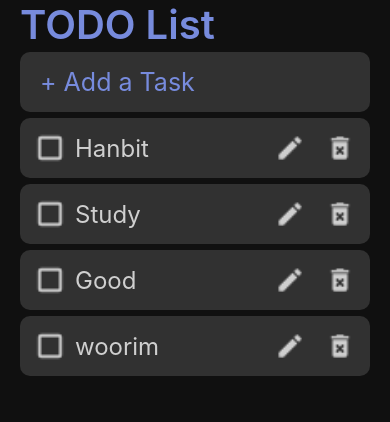
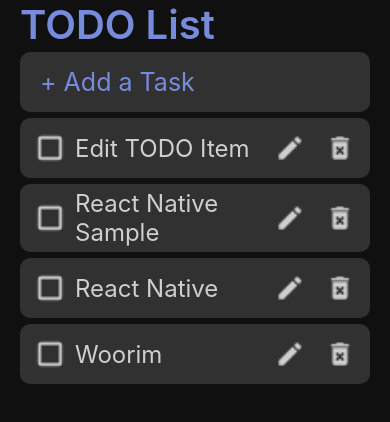
Before and after one commit to woorim960/todo-react-native, a React Native app: screen / in a window 390 px wide. Shown: the top 422 px of the page. Built offline with nearby package versions, Linux system fonts and the light colour scheme.

Commit message:
삭제 기능 구현 완료

```diff
--- a/src/App.js
+++ b/src/App.js
@@ -31,10 +31,26 @@
   const width = Dimensions.get("window").width;
 
   const [newTask, setNewTask] = useState("");
+  const [tasks, setTasks] = useState({
+    1: { id: "1", text: "Woorim", completed: false },
+    2: { id: "2", text: "React Native", completed: true },
+    3: { id: "3", text: "React Native Sample", completed: false },
+    4: { id: "4", text: "Edit TODO Item", completed: false },
+  });
 
   const _addTask = () => {
-    alert(`Add: ${newTask}`);
+    const ID = Date.now().toString();
+    const newTaskObject = {
+      [ID]: { id: ID, text: newTask, completed: false },
+    };
     setNewTask("");
+    setTasks({ ...tasks, ...newTaskObject });
+  };
+
+  const _deleteTask = (id) => {
+    const currentTasks = Object.assign({}, tasks);
+    delete currentTasks[id];
+    setTasks(currentTasks);
   };
 
   const _handleTextChange = (text) => {
@@ -56,10 +72,11 @@
           onSubmitEditing={_addTask}
         />
         <List width={width}>
-          <Task text="Hanbit" />
-          <Task text="Study" />
-          <Task text="Good" />
-          <Task text="woorim" />
+          {Object.values(tasks)
+            .reverse()
+            .map((item) => (
+              <Task key={item.id} item={item} deleteTask={_deleteTask} />
+            ))}
         </List>
       </Container>
     </ThemeProvider>
--- a/src/components/IconButton.js
+++ b/src/components/IconButton.js
@@ -11,17 +11,26 @@
   margin: 10px;
 `;
 
-const IconButton = ({ type, onPressOut }) => {
+const IconButton = ({ type, onPressOut, id }) => {
+  const _onPressOut = () => {
+    onPressOut(id);
+  };
+
   return (
-    <Pressable onPressOut={onPressOut} hitSlop={50}>
+    <Pressable onPressOut={_onPressOut} hitSlop={10}>
       <Icon source={type} />
     </Pressable>
   );
 };
 
+IconButton.defaultProps = {
+  onPressOut: () => {},
+};
+
 IconButton.propTypes = {
   type: PropTypes.oneOf(Object.values(images)).isRequired,
   onPressOut: PropTypes.func,
+  id: PropTypes.string,
 };
 
 export default IconButton;
--- a/src/components/Task.js
+++ b/src/components/Task.js
@@ -19,19 +19,20 @@
   color: ${({ theme }) => theme.text};
 `;
 
-const Task = ({ text }) => {
+const Task = ({ item, deleteTask }) => {
   return (
     <Container>
       <IconButton type={images.uncompleted} />
-      <Contents>{text}</Contents>
+      <Contents>{item.text}</Contents>
       <IconButton type={images.update} />
-      <IconButton type={images.delete} />
+      <IconButton type={images.delete} id={item.id} onPressOut={deleteTask} />
     </Container>
   );
 };
 
 Task.propTypes = {
-  text: PropTypes.string.isRequired,
+  item: PropTypes.object.isRequired,
+  deleteTask: PropTypes.func.isRequired,
 };
 
 export default Task;
```
